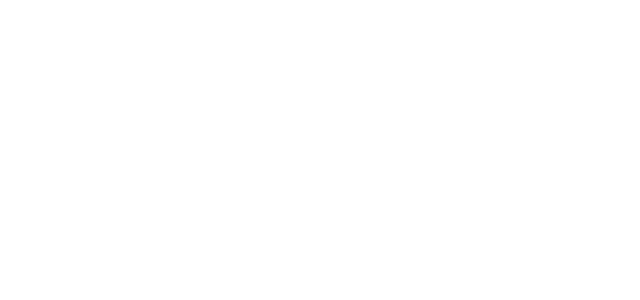
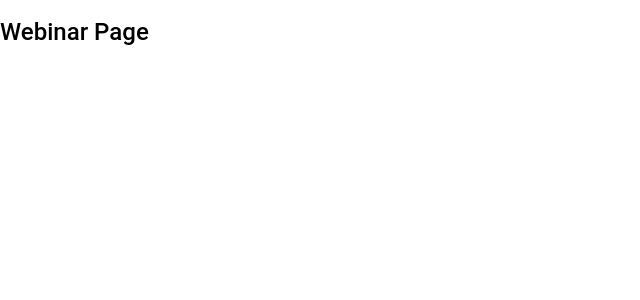
Before and after one commit to RSGresources/Light-Up-Platform-SPA, a React (Create React App) app: page /webinars in a window 1280 px wide. Shown: the top 300 px of the page, without its empty margins (0-640 px from the left). Built offline with nearby package versions, Linux system fonts and the light colour scheme.

Commit message:
Made a start on routing

```diff
--- a/package.json
+++ b/package.json
@@ -4,6 +4,7 @@
   "private": true,
   "dependencies": {
     "@capacitor/core": "2.0.1",
+    "@capacitor/ios": "^2.0.1",
     "@ionic/react": "^5.0.7",
     "@ionic/react-router": "^5.0.7",
     "@testing-library/jest-dom": "^4.2.4",
--- a/src/App.tsx
+++ b/src/App.tsx
@@ -2,7 +2,7 @@
 import { Redirect, Route } from 'react-router-dom';
 import { IonApp, IonRouterOutlet } from '@ionic/react';
 import { IonReactRouter } from '@ionic/react-router';
-import Home from './pages/Home';
+import Webinars from './pages/Webinars/Webinar';
 
 /* Core CSS required for Ionic components to work properly */
 import '@ionic/react/css/core.css';
@@ -27,8 +27,8 @@
   <IonApp>
     <IonReactRouter>
       <IonRouterOutlet>
-        <Route path="/home" component={Home} exact={true} />
-        <Route exact path="/" render={() => <Redirect to="/home" />} />
+        <Route path="/webinars" component={Webinars} exact={true} />
+        <Route exact path="/" render={() => <Redirect to="/webinars" />} />
       </IonRouterOutlet>
     </IonReactRouter>
   </IonApp>
--- /dev/null
+++ b/src/pages/Webinars/Webinar.tsx
@@ -0,0 +1,15 @@
+import { IonPage } from '@ionic/react';
+import React from 'react';
+
+
+const Webinar: React.FC = () => {
+
+    return (
+        <IonPage>
+            <h2>Webinar Page</h2>
+        </IonPage>
+    )
+
+};
+
+export default Webinar;
```
Also changed, not shown: 37 other files (tests, documents, lock files or other folders).
